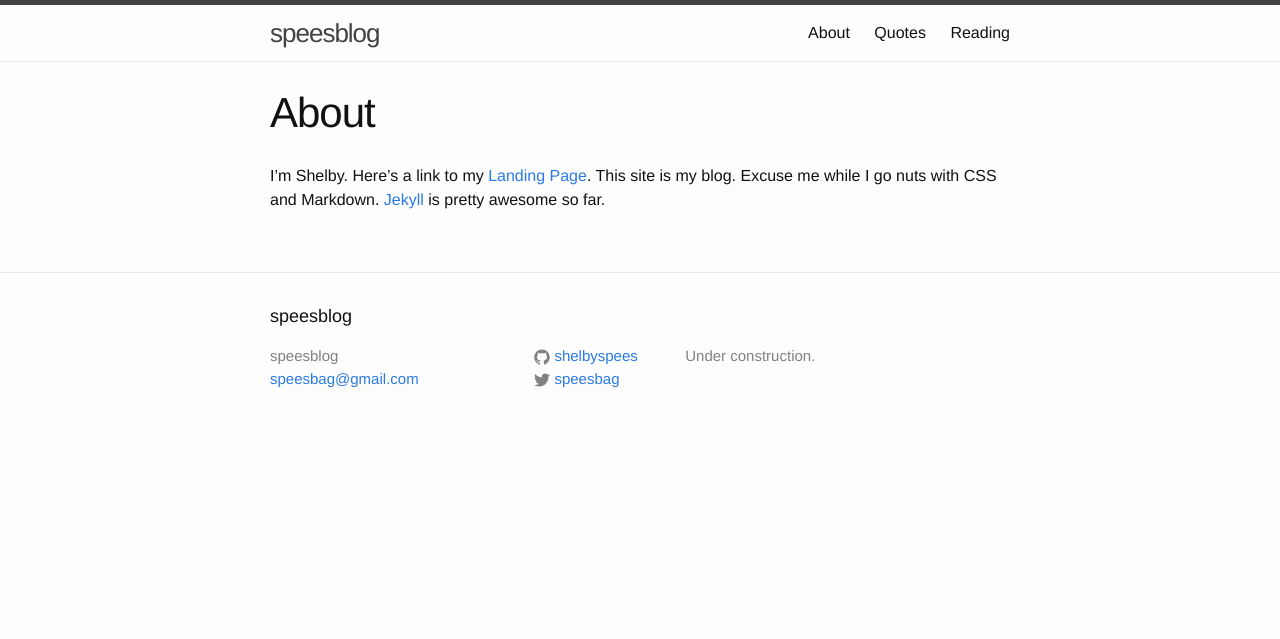
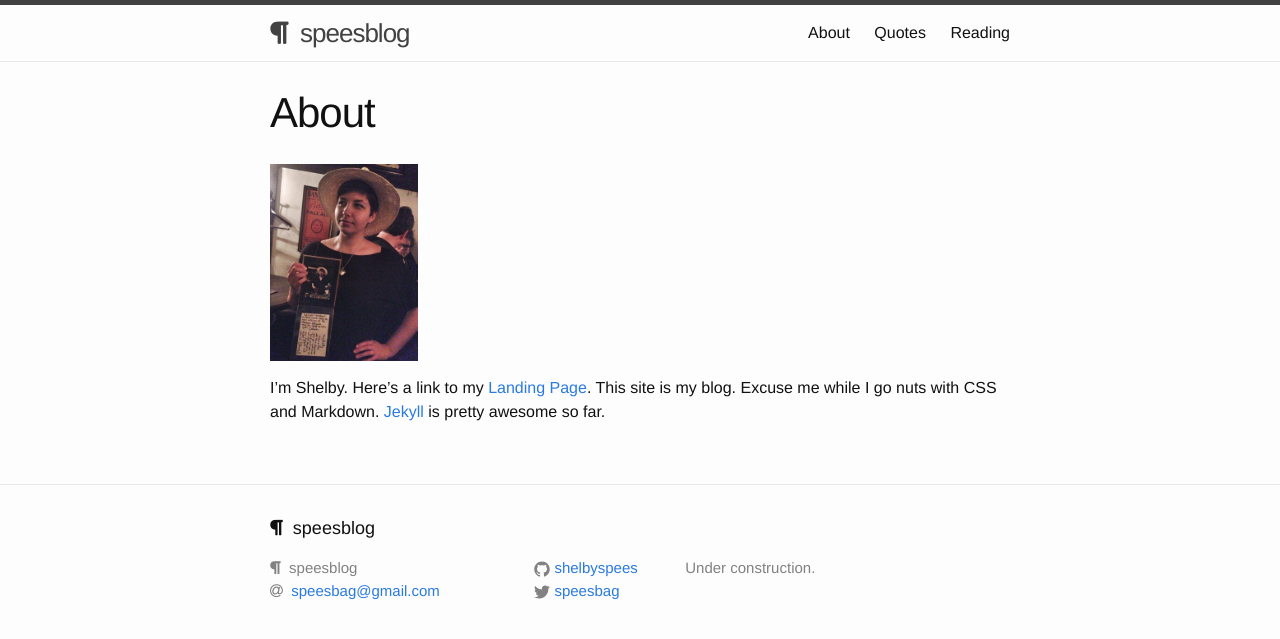
Before and after one commit to shelbyspees/speesblog, a Jekyll site: the page built from about.md, in a window 1280 px wide. Shown: the top 639 px of the page. Built offline with Jekyll 4.4.1, drawn with Linux system fonts in a browser that asks for light colours; nearby versions of some CDN libraries.

Commit message:
Add image to about page

```diff
--- a/_includes/footer.html
+++ b/_includes/footer.html
@@ -2,13 +2,13 @@
 
   <div class="wrapper">
 
-    <h2 class="footer-heading">{{ site.title }}</h2>
+    <h2 class="footer-heading"><i class="fa fa-paragraph"></i>&nbsp;&nbsp;{{ site.title }}</h2>
 
     <div class="footer-col-wrapper">
       <div class="footer-col  footer-col-1">
         <ul class="contact-list">
-          <li>{{ site.title }}</li>
-          <li><a href="mailto:{{ site.email }}">{{ site.email }}</a></li>
+          <li><i class="fa fa-paragraph"></i>&nbsp;&nbsp;{{ site.title }}</li>
+          <li><i class="fa fa-at"></i>&nbsp;&nbsp;<a href="mailto:{{ site.email }}">{{ site.email }}</a></li>
         </ul>
       </div>
 
--- a/_includes/header.html
+++ b/_includes/header.html
@@ -2,7 +2,7 @@
 
   <div class="wrapper">
 
-    <a class="site-title" href="{{ site.baseurl }}/">{{ site.title }}</a>
+    <a class="site-title" href="{{ site.baseurl }}/"><i class="fa fa-paragraph"></i>&nbsp;&nbsp;{{ site.title }}</a>
 
     <nav class="site-nav">
       <a href="#" class="menu-icon">
--- a/about.md
+++ b/about.md
@@ -4,4 +4,6 @@ title: About
 permalink: /about/
 ---
 
+![What's up]({{ site.url }}/assets/shelby.jpg)
+
 I'm Shelby. Here's a link to my [Landing Page](http://shelbyspees.github.io). This site is my blog. Excuse me while I go nuts with CSS and Markdown. [Jekyll](http://jekyllrb.com/) is pretty awesome so far.
```
Also changed, not shown: assets/shelby.jpg (added).
